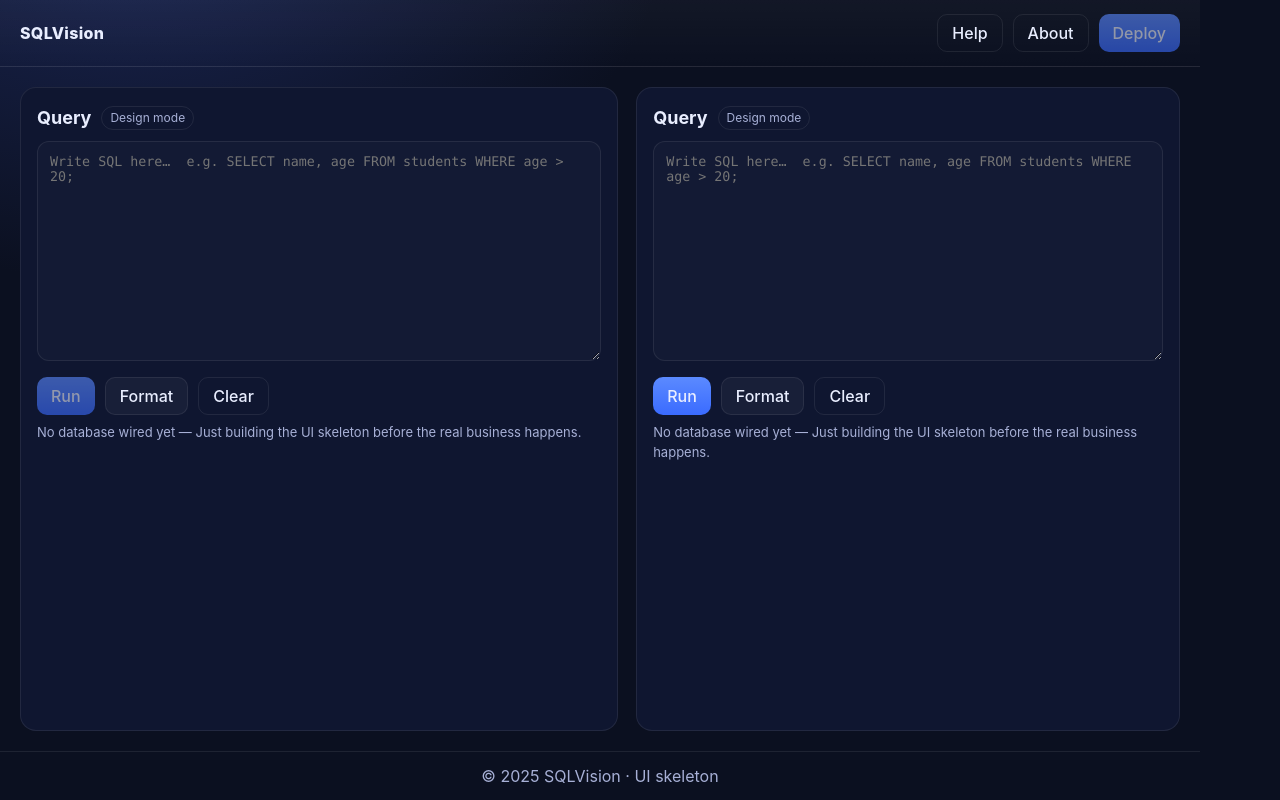
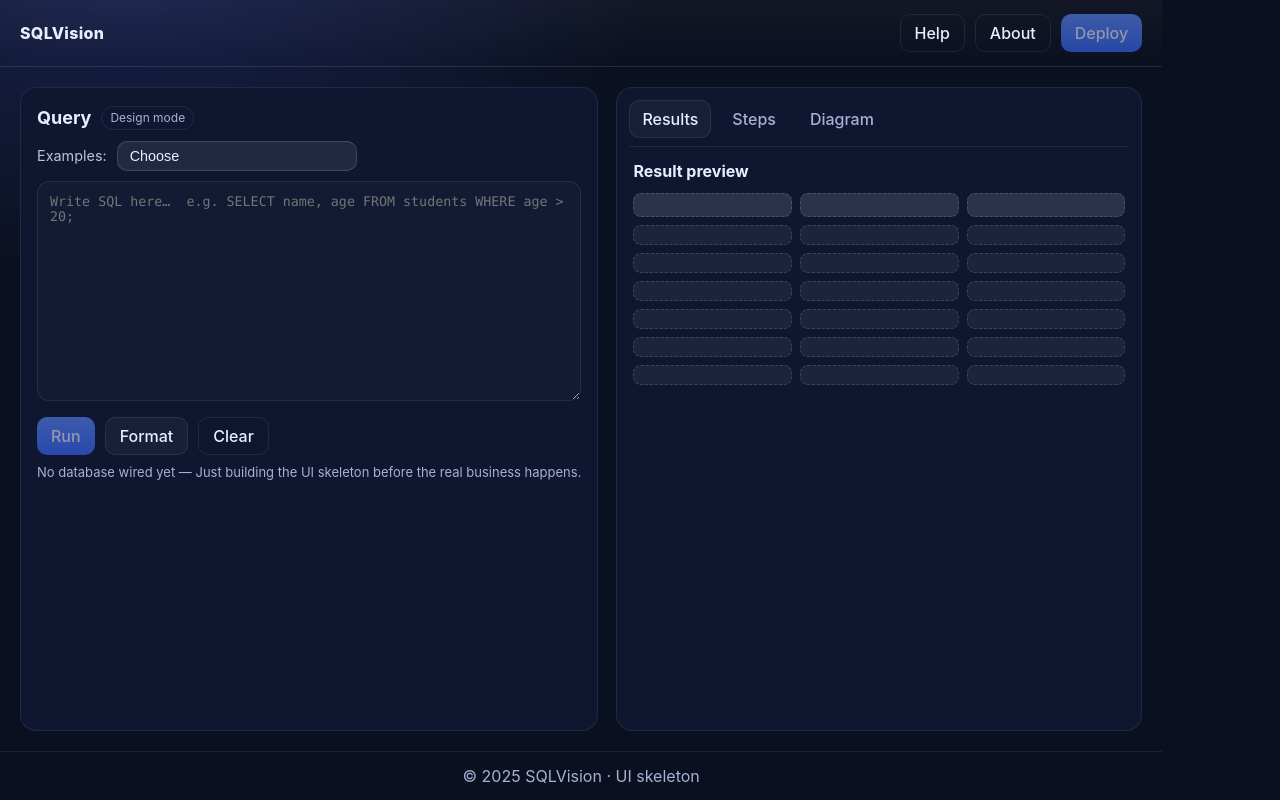
Before and after one commit to andrihadiff/sqlvision, a React (Vite) app in the folder app/: page / in a window 1280 px wide. Built offline with nearby package versions, Linux system fonts and the light colour scheme.

Commit message:
Added step details and example queries for testing

```diff
--- a/app/package.json
+++ b/app/package.json
@@ -19,6 +19,7 @@
     "@types/react": "^19.1.16",
     "@types/react-dom": "^19.1.9",
     "@vitejs/plugin-react": "^5.0.4",
+    "baseline-browser-mapping": "^2.9.11",
     "eslint": "^9.36.0",
     "eslint-plugin-react-hooks": "^5.2.0",
     "eslint-plugin-react-refresh": "^0.4.22",
--- a/app/src/App.css
+++ b/app/src/App.css
@@ -143,3 +143,90 @@ body{
   outline: 2px solid rgba(255, 255, 255, 0.35);
   transform: scale(1.02);
 }
+
+.step-details {
+  margin-top: 12px;
+  padding: 12px 14px;
+  border-radius: 12px;
+  background: rgba(255, 255, 255, 0.04);
+  border: 1px solid rgba(255, 255, 255, 0.08);
+}
+
+.step-details-head {
+  display: flex;
+  align-items: center;
+  justify-content: space-between;
+  gap: 12px;
+}
+
+.step-tag {
+  font-size: 0.85rem;
+  opacity: 0.8;
+  padding: 4px 10px;
+  border-radius: 999px;
+  border: 1px solid rgba(255, 255, 255, 0.15);
+}
+
+.step-body {
+  margin: 10px 0 0;
+  opacity: 0.9;
+  line-height: 1.4;
+}
+
+.step-tip {
+  margin: 8px 0 0;
+  opacity: 0.75;
+  font-size: 0.95rem;
+}
+
+.example-picker {
+  display: flex;
+  align-items: center;
+  gap: 10px;
+  margin-top: 8px;
+  margin-bottom: 10px;
+}
+
+.example-label {
+  opacity: 0.75;
+  font-size: 0.9rem;
+}
+
+.example-select {
+  flex: 1;
+  max-width: 240px;
+  background: rgba(255,255,255,0.06);
+  border: 1px solid rgba(255,255,255,0.12);
+  color: inherit;
+  border-radius: 10px;
+  padding: 8px 10px;
+}
+
+.example-picker {
+  display: flex;
+  align-items: center;
+  gap: 10px;
+  margin-bottom: 10px;
+}
+
+.example-label {
+  font-size: 0.9rem;
+  opacity: 0.8;
+}
+
+.example-select {
+  appearance: none;
+  background: rgba(255, 255, 255, 0.08);
+  color: inherit;
+  border: 1px solid rgba(255, 255, 255, 0.15);
+  border-radius: 10px;
+  padding: 6px 12px;
+  font-size: 0.9rem;
+  cursor: pointer;
+}
+
+.example-select:focus {
+  outline: none;
+  border-color: rgba(100, 150, 255, 0.6);
+  background: rgba(255, 255, 255, 0.12);
+}
--- a/app/src/App.jsx
+++ b/app/src/App.jsx
@@ -9,6 +9,8 @@ import QueryPanel from "./components/querypanel";
 import OutputPanel from "./components/outputpanel";
 
 import { analyseQuery } from "./logic/analysequery";
+
+import { EXAMPLE_QUERIES } from "./constants/examplequeries";
 
 export default function App() {
   const [runStatus, setRunStatus] = useState("");
@@ -56,6 +58,18 @@ export default function App() {
     setActiveStep(0);
   }
 
+  function loadExample(exampleId) {
+  const item = EXAMPLE_QUERIES.find((x) => x.id === exampleId);
+  if (!item) return;
+
+  setQuery(item.sql);
+  setTab("results");
+  setSteps([]);
+  setPlanNodes([]);
+  setActiveStep(-1);
+  setRunStatus("");
+}
+
   return (
     <div className="shell">
       <TopBar onOpenHelp={() => setShowHelp(true)} onOpenAbout={() => setShowAbout(true)} />
@@ -73,9 +87,15 @@ export default function App() {
           onBack={stepBack}
           onNext={stepNext}
           onReset={stepReset}
+          onLoadExample={loadExample}
         />
 
-        <OutputPanel tab={tab} setTab={setTab} steps={steps} planNodes={planNodes} activeStep={activeStep} />
+        <OutputPanel
+          tab={tab}
+          setTab={setTab}
+          steps={steps}
+          planNodes={planNodes}
+          activeStep={activeStep} />
       </main>
 
       <AboutModal open={showAbout} onClose={() => setShowAbout(false)} />
--- /dev/null
+++ b/app/src/components/examplepicker.jsx
@@ -0,0 +1,31 @@
+import { useState } from "react";
+import { EXAMPLE_QUERIES } from "../constants/examplequeries";
+
+export default function ExamplePicker({ onPick }) {
+  const [value, setValue] = useState("");
+
+  function handleChange(e) {
+    const id = e.target.value;
+    onPick?.(id);
+
+    setValue("");
+  }
+
+  return (
+    <div className="example-picker">
+      <span className="example-label">Examples:</span>
+
+      <select className="example-select" value={value} onChange={handleChange}>
+        <option value="" disabled>
+          Choose
+        </option>
+
+        {EXAMPLE_QUERIES.map((q) => (
+          <option key={q.id} value={q.id}>
+            {q.label}
+          </option>
+        ))}
+      </select>
+    </div>
+  );
+}
--- a/app/src/components/outputpanel.jsx
+++ b/app/src/components/outputpanel.jsx
@@ -1,77 +1,59 @@
-export default function QueryPanel({
-  query,
-  setQuery,
-  onRun,
-  runDisabled,
-  runStatus,
-  steps,
-  planNodes,
-  activeStep,
-  onBack,
-  onNext,
-  onReset,
-}) {
-  const maxIdx = Math.min(steps.length, planNodes.length) - 1;
+import StepDetails from "./stepdetails";
+import PlaceholderTable from "./placeholdertable";
+
+export default function OutputPanel({ tab, setTab, steps, planNodes, activeStep }) {
+
+    const activeNode = activeStep >= 0 ? planNodes[activeStep] : null;
 
   return (
-    <section className="panel editor">
-      <div className="panel-head">
-        <h2>Query</h2>
-        <span className="badge">Design mode</span>
+    <section className="panel output">
+      <div className="tabs">
+        {["results", "steps", "diagram"].map((t) => (
+          <button
+            key={t}
+            className={`tab ${tab === t ? "active" : ""}`}
+            onClick={() => setTab(t)}
+          >
+            {t === "results" ? "Results" : t === "steps" ? "Steps" : "Diagram"}
+          </button>
+        ))}
       </div>
 
-      <textarea
-        className="editor-input"
-        rows={12}
-        placeholder="Write SQL here…  e.g. SELECT name, age FROM students WHERE age > 20;"
-        value={query}
-        onChange={(e) => setQuery(e.target.value)}
-      />
+      <div className="tab-body">
+        <StepDetails node={activeNode} />
+        {tab === "results" && (
+          <>
+            <h3 className="section-title">Result preview</h3>
+            <PlaceholderTable />
+          </>
+        )}
 
-      <div className="toolbar">
-        <button
-          className="btn primary"
-          onClick={onRun}
-          disabled={runDisabled}
-          title={runDisabled ? "Enter a query to run" : "Run query"}
-        >
-          Run
-        </button>
-
-        {steps.length > 0 && (
-          <div className="step-controls">
-            <button className="btn" onClick={onBack} disabled={activeStep <= 0}>
-              Back
-            </button>
-            <button
-              className="btn primary"
-              onClick={onNext}
-              disabled={activeStep >= maxIdx}
-            >
-              Next
-            </button>
-            <button className="btn ghost" onClick={onReset}>
-              Reset
-            </button>
-
-            <span className="step-counter">
-              Step {activeStep + 1} / {maxIdx + 1}
-            </span>
+        {tab === "steps" && (
+          <div className="steps">
+            <h3 className="section-title">Planned execution steps</h3>
+            <ol>
+              {(steps.length ? steps : ["Run a query to generate steps."]).map((st, idx) => (
+                <li key={idx} className={idx === activeStep ? "active-step" : ""}>
+                  {st}
+                </li>
+              ))}
+            </ol>
           </div>
         )}
 
-        <button className="btn" disabled>
-          Format
-        </button>
-        <button className="btn ghost" onClick={() => setQuery("")}>
-          Clear
-        </button>
-      </div>
-
-      {runStatus && <div className="hint">{runStatus}</div>}
-
-      <div className="hint">
-        No database wired yet — Just building the UI skeleton before the real business happens.
+        {tab === "diagram" && (
+          <div className="diagram">
+            <h3 className="section-title">Logical plan (diagram)</h3>
+            <div className="diagram-canvas">
+              {(planNodes.length ? planNodes : ["Run to generate plan"]).map((n, i) => (
+                <div key={i} className="diagram-row">
+                  <div className={`node ${i === activeStep ? "active-node" : ""}`}>{n}</div>
+                  {i < (planNodes.length ? planNodes.length : 1) - 1 && <div className="arrow" />}
+                </div>
+              ))}
+            </div>
+          </div>
+        )}
       </div>
     </section>
   );
--- a/app/src/components/querypanel.jsx
+++ b/app/src/components/querypanel.jsx
@@ -1,3 +1,5 @@
+import ExamplePicker from "./examplepicker";
+
 export default function QueryPanel({
   query,
   setQuery,
@@ -10,6 +12,7 @@ export default function QueryPanel({
   onBack,
   onNext,
   onReset,
+  onLoadExample,
 }) {
   const maxIdx = Math.min(steps.length, planNodes.length) - 1;
 
@@ -19,6 +22,8 @@ export default function QueryPanel({
         <h2>Query</h2>
         <span className="badge">Design mode</span>
       </div>
+
+      <ExamplePicker onPick={(id) => onLoadExample?.(id)} />
 
       <textarea
         className="editor-input"
--- /dev/null
+++ b/app/src/components/stepdetails.jsx
@@ -0,0 +1,25 @@
+import { STEP_INFO } from "../constants/stepinfo";
+
+export default function StepDetails({ node }) {
+  if (!node) return null;
+
+  const info =
+    STEP_INFO[node] ||
+    {
+      title: node,
+      body: "No explanation available for this step yet.",
+      tip: ""
+    };
+
+  return (
+    <div className="step-details">
+      <div className="step-details-head">
+        <h3 className="section-title">Step Details</h3>
+        <span className="step-tag">{info.title}</span>
+      </div>
+
+      <p className="step-body">{info.body}</p>
+      {info.tip && <p className="step-tip">Tip: {info.tip}</p>}
+    </div>
+  );
+}
--- /dev/null
+++ b/app/src/constants/examplequeries.js
@@ -0,0 +1,27 @@
+export const EXAMPLE_QUERIES = [
+  {
+    id: "basic",
+    label: "Basic SELECT",
+    sql: "SELECT name, age FROM students;"
+  },
+  {
+    id: "where",
+    label: "WHERE filter",
+    sql: "SELECT name, age FROM students WHERE age > 20;"
+  },
+  {
+    id: "join",
+    label: "JOIN",
+    sql: "SELECT e.name, d.name AS dept\nFROM emp e\nJOIN dept d ON e.dept_id = d.id;"
+  },
+  {
+    id: "group",
+    label: "GROUP BY",
+    sql: "SELECT dept_id, COUNT(*) AS n\nFROM emp\nGROUP BY dept_id;"
+  },
+  {
+    id: "full",
+    label: "Full pipeline",
+    sql: "SELECT d.name, COUNT(*) AS n\nFROM emp e\nJOIN dept d ON e.dept_id = d.id\nWHERE e.salary > 1000\nGROUP BY d.name\nORDER BY n DESC\nLIMIT 10;"
+  }
+];
--- a/app/src/constants/stepinfo.js
+++ b/app/src/constants/stepinfo.js
@@ -0,0 +1,56 @@
+export const STEP_INFO = {
+  SCAN: {
+    title: "Scan",
+    body:
+      "Reads rows from the source table(s). This produces the initial stream of rows that later operations will filter or reshape.",
+    tip:
+      "SQL is written starting with SELECT, but execution typically begins from FROM."
+  },
+  JOIN: {
+    title: "Join",
+    body:
+      "Combines rows from two tables using a join condition. Output size depends on how many rows match.",
+    tip:
+      "JOIN conditions affect both correctness and performance."
+  },
+  FILTER: {
+    title: "Filter (WHERE)",
+    body:
+      "Keeps only rows that satisfy the WHERE condition. This usually reduces the number of rows passed to later steps.",
+    tip:
+      "Filtering affects rows, not columns."
+  },
+  PROJECT: {
+    title: "Project (SELECT columns)",
+    body:
+      "Selects which columns to output. This changes the shape (columns) of the data, typically without changing row count.",
+    tip:
+      "Projection affects columns, not rows."
+  },
+  AGGREGATE: {
+    title: "Aggregate (GROUP BY)",
+    body:
+      "Groups rows and computes aggregates like COUNT, SUM, AVG. This often reduces many rows into fewer grouped rows.",
+    tip:
+      "After GROUP BY, you typically keep grouped columns + aggregates."
+  },
+  SORT: {
+    title: "Sort (ORDER BY)",
+    body:
+      "Orders the output rows based on one or more columns. Sorting can be expensive for large datasets.",
+    tip:
+      "ORDER BY happens late because you sort the final result."
+  },
+  LIMIT: {
+    title: "Limit",
+    body:
+      "Restricts the number of rows returned. Often used with ORDER BY to return the top N rows.",
+    tip:
+      "LIMIT without ORDER BY can return arbitrary rows."
+  },
+  "NO QUERY": {
+    title: "No query",
+    body: "Enter a query and click Run to generate an execution plan.",
+    tip: ""
+  }
+};
```
Also changed, not shown: 1 other file (tests, documents, lock files or other folders).
